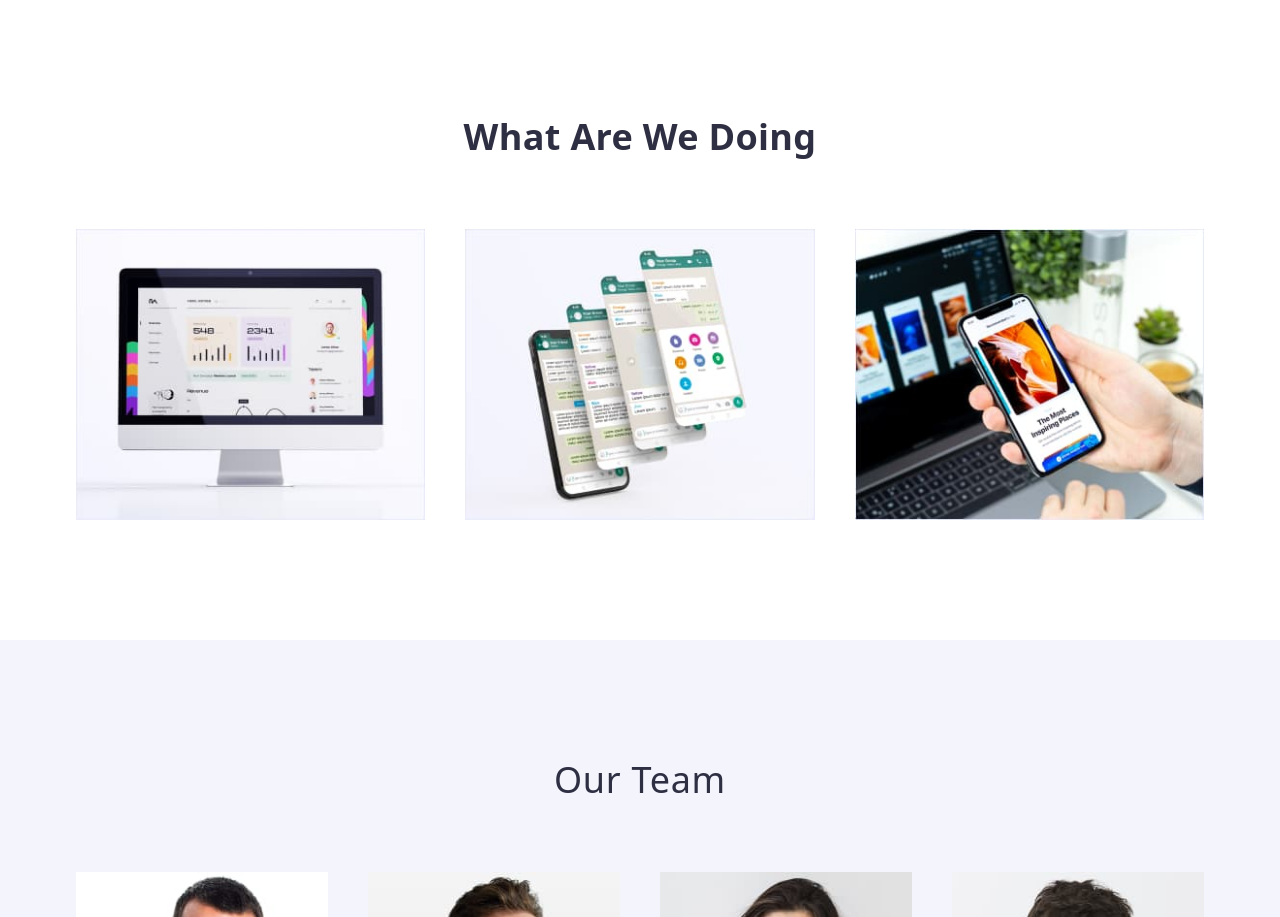
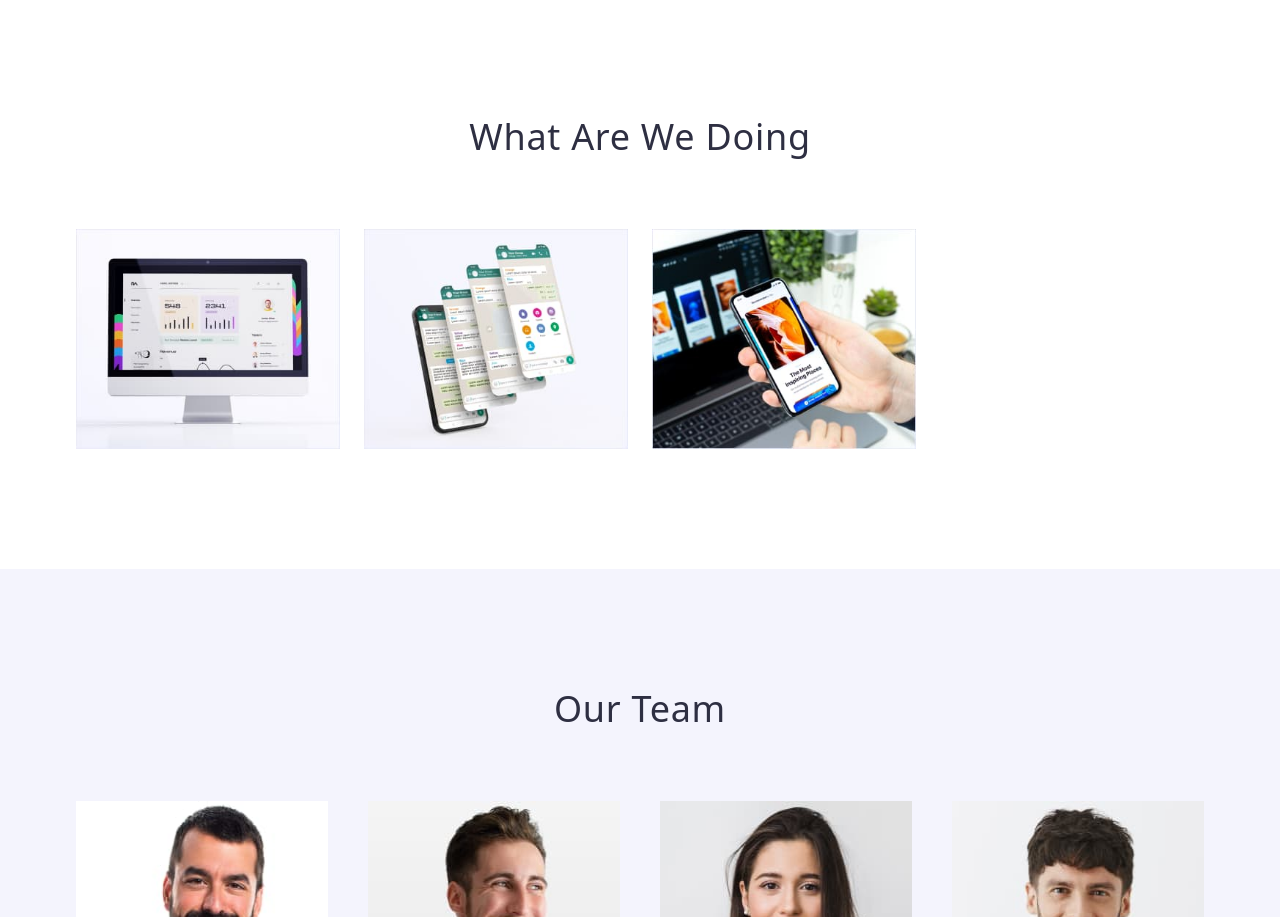
Before and after one commit to ollidm/goit-markup-hw-03, a plain HTML site: page index.html in a window 1280 px wide. Shown: the part 1045-1962 px from the top of the page. Drawn offline with nearby package versions, Linux system fonts and the light colour scheme.

Commit message:
doing-section

```diff
--- a/css/styles.css
+++ b/css/styles.css
@@ -282,19 +282,25 @@ img {
   flex-basis: calc((100% - 72px) / 4);
 }
 .doing_title {
-  font-size: 36px;
+
+  margin-bottom: 72px;
+  color: var(--Dark); font-size: 36px;
+  font-weight: 500;
   line-height: 1.11;
+  letter-spacing: 0.72px;
+  text-transform: capitalize;
   text-align: center;
-  margin-bottom: 72px;
-  color: var(--Dark);
+  letter-spacing: 0.02em;
+  margin: 0 auto 72px;
 }
 .doing_list {
   background-color: #ffffff;
+   gap: 24px;
 }
-.doing_list_item {
-  text-align: center;
-  border-radius: 0px 0px 4px 4px;
+.doing_list_item {border-radius: 0px 0px 4px 4px;
+  width: calc((100% - 72px) / 4);
   background-color: var(--White);
+
 }
 /* Секція 3 */
 .our {
```
